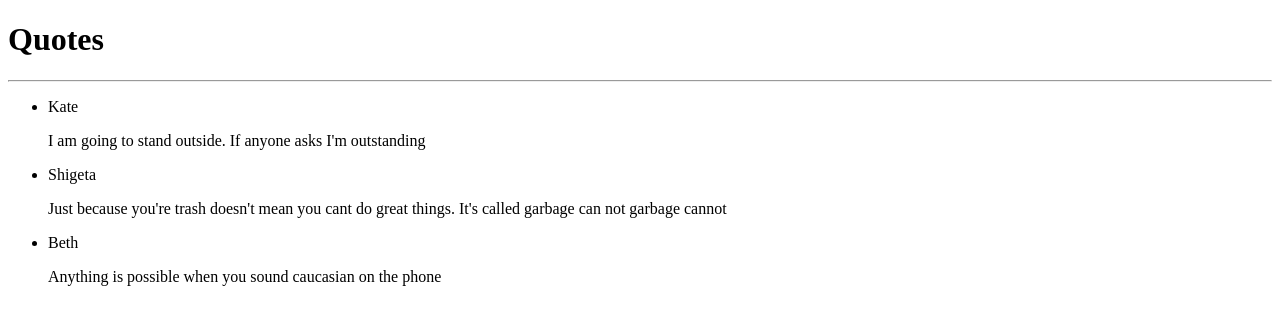
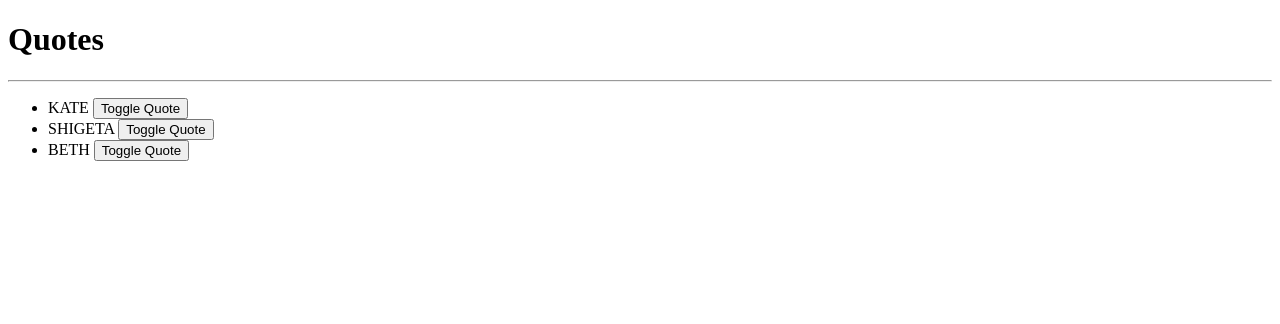
Before and after one commit to davidkiama/Quotes, an Angular app: page / in a window 1280 px wide. Shown: the top 324 px of the page. Built offline with nearby package versions, Linux system fonts and the light colour scheme.

Commit message:
Added the date pipe from Angular

```diff
--- a/src/app/quote-detail/quote-detail.component.html
+++ b/src/app/quote-detail/quote-detail.component.html
@@ -1 +1,3 @@
 <p> {{quote.quote}} </p>
+<span>{{quote.date|date}} </span>
+<button (click)="quoteDelete(true)">Delete</button>
--- a/src/app/quote-detail/quote-detail.component.ts
+++ b/src/app/quote-detail/quote-detail.component.ts
@@ -1,4 +1,4 @@
-import { Component, OnInit, Input } from '@angular/core';
+import { Component, OnInit, Input, Output, EventEmitter } from '@angular/core';
 import { Quote } from '../quote';
 
 @Component({
@@ -8,6 +8,11 @@ import { Quote } from '../quote';
 })
 export class QuoteDetailComponent implements OnInit {
   @Input() quote: Quote;
+  @Output() isDelete = new EventEmitter<boolean>();
+
+  quoteDelete(complete: boolean) {
+    this.isDelete.emit(complete);
+  }
 
   constructor() {}
 
--- a/src/app/quote.ts
+++ b/src/app/quote.ts
@@ -5,7 +5,7 @@ export class Quote {
     public id: number,
     public author: string,
     public quote: string,
-    public date: string,
+    public date: Date,
     public upvote: number = 0,
     public downvote: number = 0
   ) {
--- a/src/app/quote/quote.component.html
+++ b/src/app/quote/quote.component.html
@@ -2,10 +2,15 @@
    <h1>Quotes</h1>
    <hr>
    <ul>
-      <li *ngFor="let quote of quotes">
-         {{quote.author}}
+      <div *ngFor="let quote of quotes ; let i = index">
 
-         <app-quote-detail [quote]="quote"></app-quote-detail>
-      </li>
+         <li>
+            {{quote.author|uppercase}}
+            <button (click)="toggleQuote(i)">Toggle Quote</button>
+
+            <app-quote-detail *ngIf="quote.showQuote" [quote]="quote"
+               (isDelete)="deleteQuote($event, i)"></app-quote-detail>
+         </li>
+      </div>
    </ul>
 </div>
--- a/src/app/quote/quote.component.ts
+++ b/src/app/quote/quote.component.ts
@@ -12,21 +12,31 @@ export class QuoteComponent implements OnInit {
       1,
       'Kate',
       "I am going to stand outside. If anyone asks I'm outstanding ",
-      'Feb 2 2022'
+      new Date(2022, 1, 1)
     ),
     new Quote(
       2,
       'Shigeta',
       "Just because you're trash doesn't mean you cant do great things. It's called garbage can not garbage cannot",
-      'Feb 2 2022'
+      new Date(2022, 1, 1)
     ),
     new Quote(
       3,
       'Beth',
       'Anything is possible when you sound caucasian on the phone',
-      'Feb 2 2022'
+      new Date(2022, 1, 1)
     ),
   ];
+
+  toggleQuote(index: number) {
+    this.quotes[index].showQuote = !this.quotes[index].showQuote;
+  }
+
+  deleteQuote(isDelete: any, index: any) {
+    if (isDelete) {
+      this.quotes.splice(index, 1);
+    }
+  }
 
   constructor() {}
 
```
